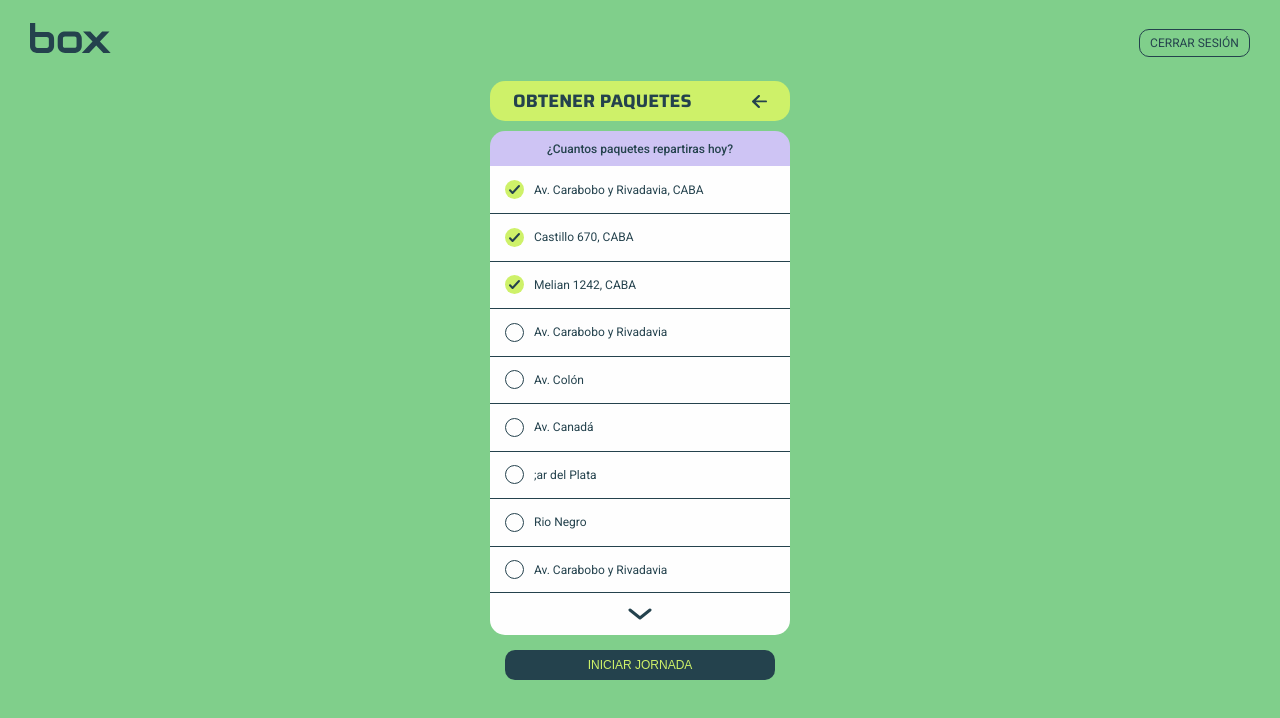
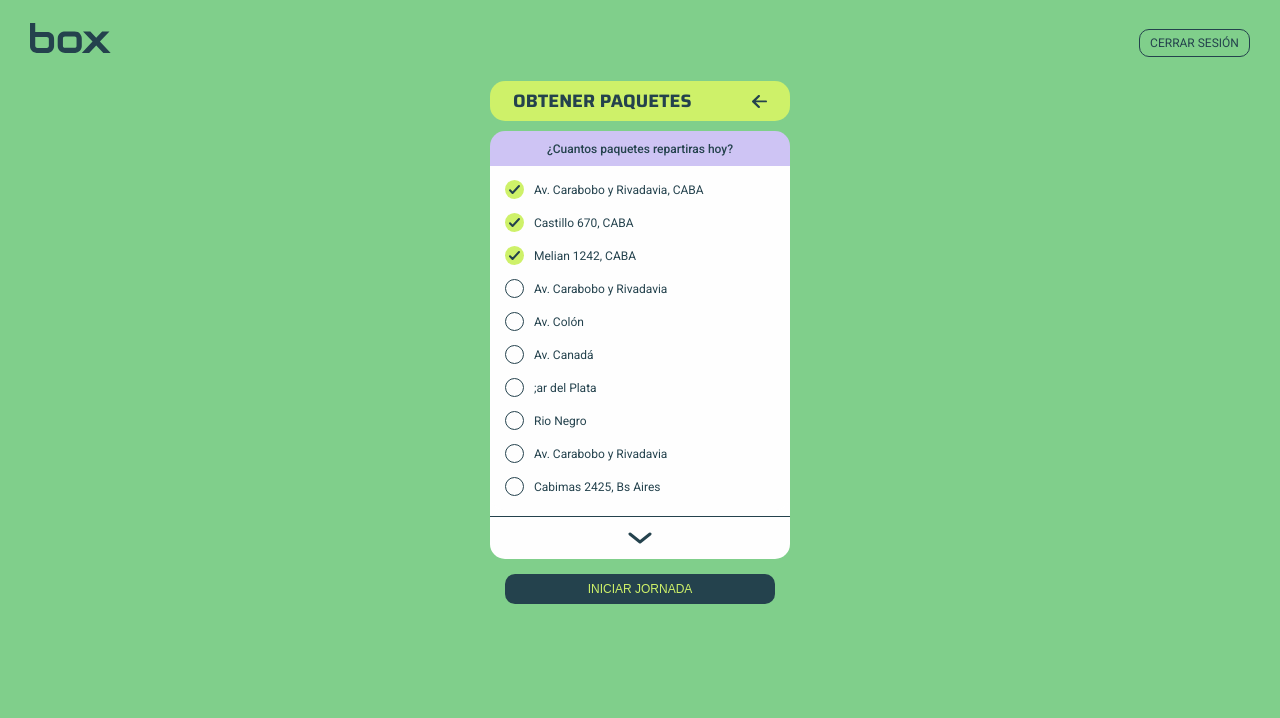
Before and after one commit to JuanPiPem/BoxDeliveryFrontend, a Next.js app: page /delivery-man/get-packages in a window 1280 px wide. Shown: the top 718 px of the page. Built offline with nearby package versions, Linux system fonts and the light colour scheme.

Commit message:
Changing style SelectPackage

```diff
--- a/src/commons/selectPackage/SelectPackage.tsx
+++ b/src/commons/selectPackage/SelectPackage.tsx
@@ -16,7 +16,6 @@ function SelectPackage(prop: Prop) {
 
         <div className={s.address}>{prop.address}</div>
       </div>
-      <hr className={s.lastHr} />
     </>
   );
 }
```
